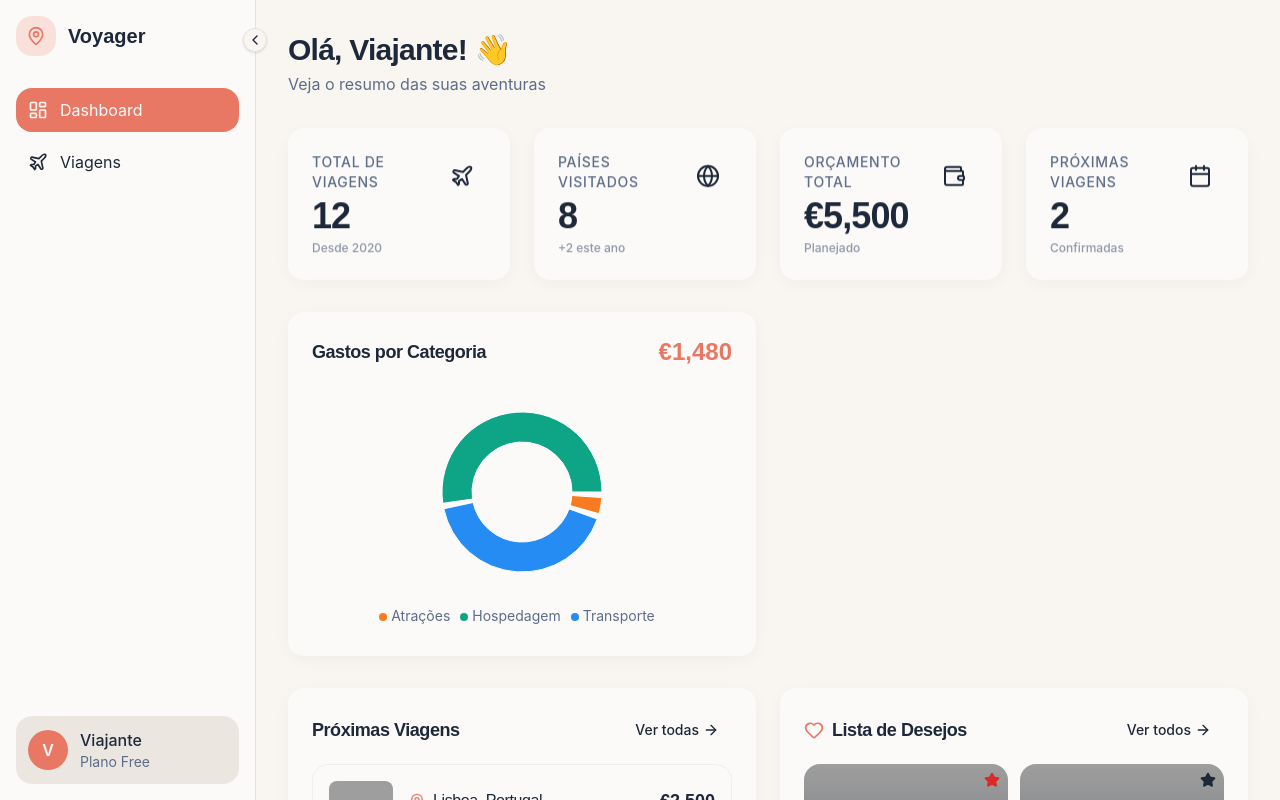
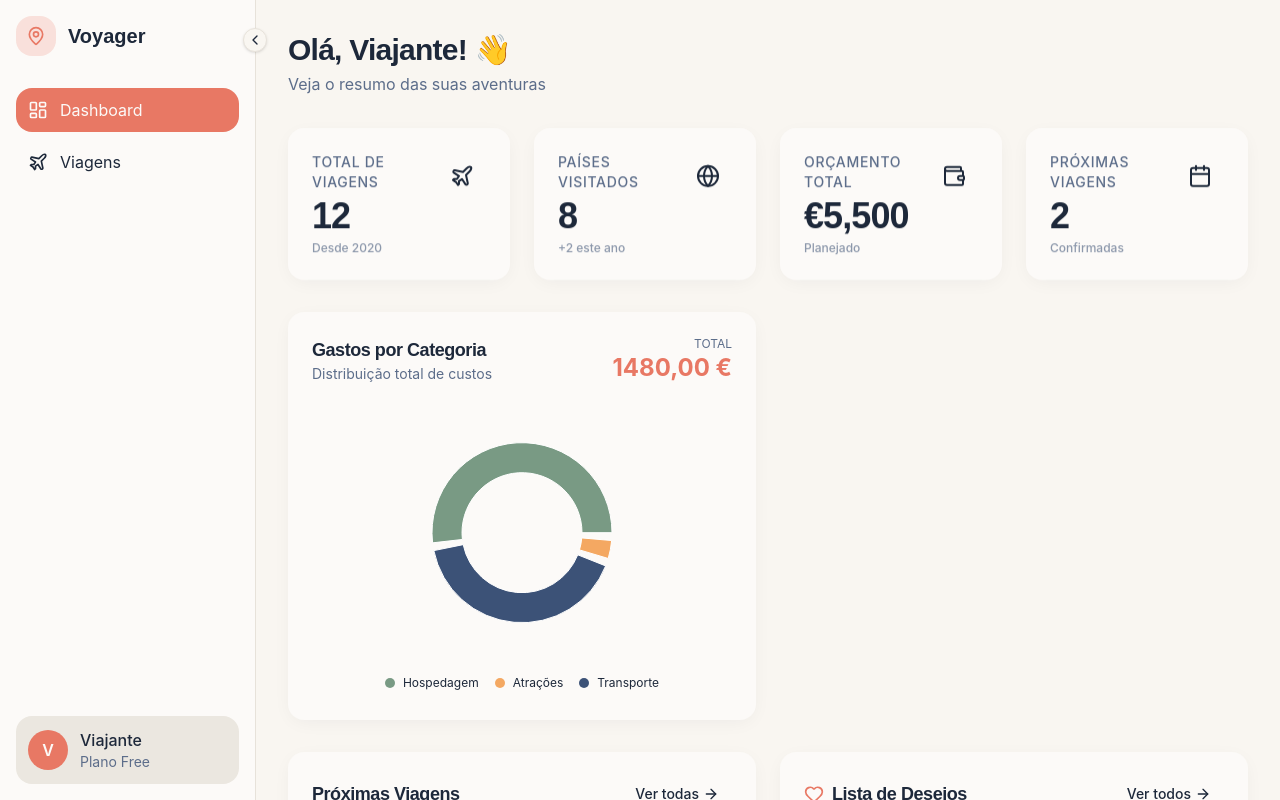
Before and after one commit to thomas36058/travel-web-app, a React (Vite) app: page / in a window 1280 px wide. Shown: the top 800 px of the page. Built offline with nearby package versions, Linux system fonts and the light colour scheme; grey boxes are pictures that could not be loaded.

Commit message:
feat: refactory expenseChart component

```diff
--- a/src/components/dashboard/ExpenseChart.tsx
+++ b/src/components/dashboard/ExpenseChart.tsx
@@ -1,110 +1,141 @@
+import { useMemo } from 'react';
 import { motion } from 'framer-motion';
+import {
+  PieChart,
+  Pie,
+  ResponsiveContainer,
+  Tooltip,
+  Legend,
+} from 'recharts';
+
 import type { PlannedTrip } from '../../types/travel';
-import { Cell, Legend, Pie, PieChart, ResponsiveContainer, Tooltip } from 'recharts';
-import type { ReactNode } from 'react';
+import { calculateExpenseData } from '../../lib/utils';
 
 interface ExpenseChartProps {
   trips: PlannedTrip[];
 }
 
-const COLORS = {
-  accommodation: 'hsl(168, 84%, 35%)',
-  transportation: 'hsl(210, 90%, 55%)',
-  attractions: 'hsl(25, 95%, 55%)',
-  food: 'hsl(270, 70%, 60%)',
-  other: 'hsl(150, 70%, 45%)',
-};
-
-const LABELS = {
+const CATEGORY_LABELS = {
   accommodation: 'Hospedagem',
   transportation: 'Transporte',
   attractions: 'Atrações',
   food: 'Alimentação',
   other: 'Outros',
-};
+} as const;
+
+const CATEGORY_COLORS = {
+  accommodation: 'var(--color-stat-sage)',
+  transportation: 'var(--color-stat-navy)',
+  attractions: 'var(--color-stat-amber)',
+  food: 'var(--color-stat-terracotta)',
+  other: 'var(--color-muted-foreground)',
+} as const;
+
+type Category = keyof typeof CATEGORY_LABELS;
+
+interface ChartDataItem {
+  category: Category;
+  value: number;
+  fill: string;
+}
+
+const currency = new Intl.NumberFormat('pt-PT', {
+  style: 'currency',
+  currency: 'EUR',
+});
 
 export default function ExpenseChart({ trips }: ExpenseChartProps) {
-  // Aggregate all expenses by category
-  const expensesByCategory = trips.reduce((acc, trip) => {
-    trip.expenses.forEach(expense => {
-      acc[expense.category] = (acc[expense.category] || 0) + expense.amount;
-    });
-    return acc;
-  }, {} as Record<string, number>);
+  const data: ChartDataItem[] = useMemo(() => {
+    return calculateExpenseData(trips).map(item => ({
+      category: item.category as Category,
+      value: item.value,
+      fill: CATEGORY_COLORS[item.category as Category],
+    }));
+  }, [trips]);
 
-  const data = Object.entries(expensesByCategory).map(([category, value]) => ({
-    name: LABELS[category as keyof typeof LABELS] || category,
-    value,
-    color: COLORS[category as keyof typeof COLORS] || '#888',
-  }));
+  const total = data.reduce((sum, item) => sum + item.value, 0);
 
-  const totalExpenses = data.reduce((sum, item) => sum + item.value, 0);
-
-  if (data.length === 0) {
-    return (
-      <motion.div
-        initial={{ opacity: 0, y: 20 }}
-        animate={{ opacity: 1, y: 0 }}
-        transition={{ delay: 0.6, duration: 0.4 }}
-        className="bg-card rounded-2xl p-6 transition-all duration-300 shadow-card hover:shadow-card-hover hover:-translate-y-0.5"
-      >
-        <h3 className="mb-4 font-display text-lg font-semibold text-foreground">
-          Gastos por Categoria
-        </h3>
-        <p className="py-12 text-center text-muted-foreground">
-          Nenhum gasto registrado
-        </p>
-      </motion.div>
-    );
-  }
+  if (!data.length) return <EmptyState />;
 
   return (
     <motion.div
-      initial={{ opacity: 0, y: 20 }}
-      animate={{ opacity: 1, y: 0 }}
-      transition={{ delay: 0.6, duration: 0.4 }}
-      className="bg-card rounded-2xl p-6 transition-all duration-300 shadow-card hover:shadow-card-hover hover:-translate-y-0.5"
+      initial={{ opacity: 0, scale: 0.95 }}
+      animate={{ opacity: 1, scale: 1 }}
+      transition={{ duration: 0.4, ease: 'easeOut' }}
+      className="bg-card rounded-2xl p-6 shadow-card"
     >
-      <div className="mb-2 flex items-center justify-between">
-        <h3 className="font-display text-lg font-semibold text-foreground">
-          Gastos por Categoria
-        </h3>
-        <span className="font-display text-2xl font-bold text-primary">
-          €{totalExpenses.toLocaleString()}
-        </span>
-      </div>
+      <header className="mb-6 flex justify-between items-end">
+        <div>
+          <h3 className="text-lg font-semibold">Gastos por Categoria</h3>
+          <p className="text-sm text-muted-foreground">
+            Distribuição total de custos
+          </p>
+        </div>
 
-      <div className="h-64">
-        <ResponsiveContainer width="100%" height="100%">
+        <div className="text-right">
+          <span className="block text-xs uppercase text-muted-foreground">
+            Total
+          </span>
+          <span className="text-2xl font-bold text-primary">
+            {currency.format(total)}
+          </span>
+        </div>
+      </header>
+
+      <div className="h-72">
+        <ResponsiveContainer>
           <PieChart>
             <Pie
               data={data}
-              cx="50%"
-              cy="50%"
-              innerRadius={50}
-              outerRadius={80}
-              paddingAngle={4}
               dataKey="value"
-            >
-              {data.map((entry, index) => (
-                <Cell key={`cell-${index}`} fill={entry.color} />
-              ))}
-            </Pie>
+              nameKey="category"
+              innerRadius={60}
+              outerRadius={90}
+              paddingAngle={5}
+            />
+
             <Tooltip
-              formatter={(value: number | undefined) => value ? `€${value.toLocaleString()}` : '€0'}
-              contentStyle={{
-                background: 'hsl(var(--card))',
-                border: '1px solid hsl(var(--border))',
-                borderRadius: '0.75rem',
-                boxShadow: 'var(--shadow-card)',
+              cursor={{ fill: 'transparent' }}
+              content={({ active, payload }) => {
+                if (!active || !payload?.length) return null;
+
+                const { category, value } = payload[0].payload as ChartDataItem;
+
+                return (
+                  <div className="bg-popover border p-3 rounded-xl shadow">
+                    <p className="text-xs uppercase text-muted-foreground">
+                      {CATEGORY_LABELS[category]}
+                    </p>
+                    <p className="font-bold">
+                      {currency.format(value)}
+                    </p>
+                  </div>
+                );
               }}
             />
+
             <Legend
               verticalAlign="bottom"
-              iconType="circle"
-              iconSize={8}
-              formatter={(value: ReactNode) => (
-                <span className="text-sm text-muted-foreground">{value}</span>
+              content={({ payload }) => (
+                <ul className="flex flex-wrap justify-center gap-4 mt-6">
+                  {payload?.map(entry => {
+                    if (typeof entry.value !== 'string') return null;
+                    const category = entry.value as Category;
+
+                    return (
+                      <li
+                        key={category}
+                        className="flex items-center gap-2 text-xs"
+                      >
+                        <span
+                          className="h-2.5 w-2.5 rounded-full"
+                          style={{ backgroundColor: entry.color }}
+                        />
+                        {CATEGORY_LABELS[category]}
+                      </li>
+                    );
+                  })}
+                </ul>
               )}
             />
           </PieChart>
@@ -113,3 +144,15 @@ export default function ExpenseChart({ trips }: ExpenseChartProps) {
     </motion.div>
   );
 }
+
+function EmptyState() {
+  return (
+    <div className="bg-card rounded-2xl p-6 border border-dashed flex flex-col items-center text-center">
+      <span className="text-2xl mb-2">📊</span>
+      <h3 className="font-semibold">Sem dados de gastos</h3>
+      <p className="text-sm text-muted-foreground">
+        Adicione despesas às viagens para visualizar o gráfico.
+      </p>
+    </div>
+  );
+}
--- a/src/lib/utils.ts
+++ b/src/lib/utils.ts
@@ -1,6 +1,21 @@
 import { clsx, type ClassValue } from "clsx";
 import { twMerge } from "tailwind-merge";
+import type { PlannedTrip } from "../types/travel";
 
 export function cn(...inputs: ClassValue[]) {
   return twMerge(clsx(inputs));
 }
+
+export const calculateExpenseData = (trips: PlannedTrip[]) => {
+  const aggregated = trips.reduce((acc, trip) => {
+    trip.expenses.forEach(expense => {
+      acc[expense.category] = (acc[expense.category] || 0) + expense.amount;
+    });
+    return acc;
+  }, {} as Record<string, number>);
+
+  return Object.entries(aggregated).map(([category, value]) => ({
+    category,
+    value,
+  }));
+};
```
